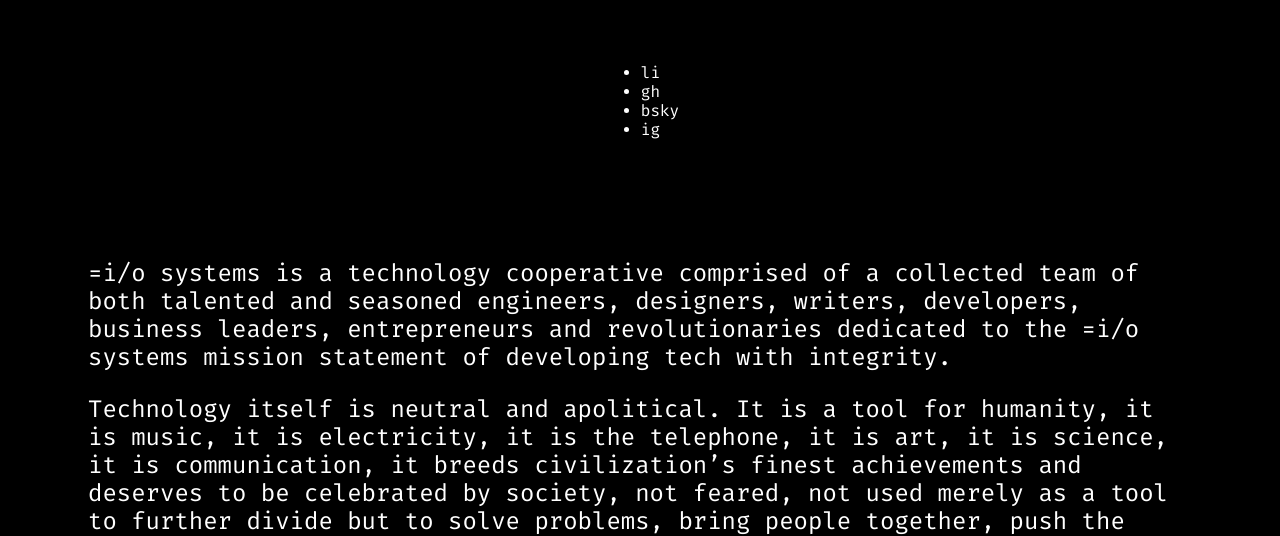
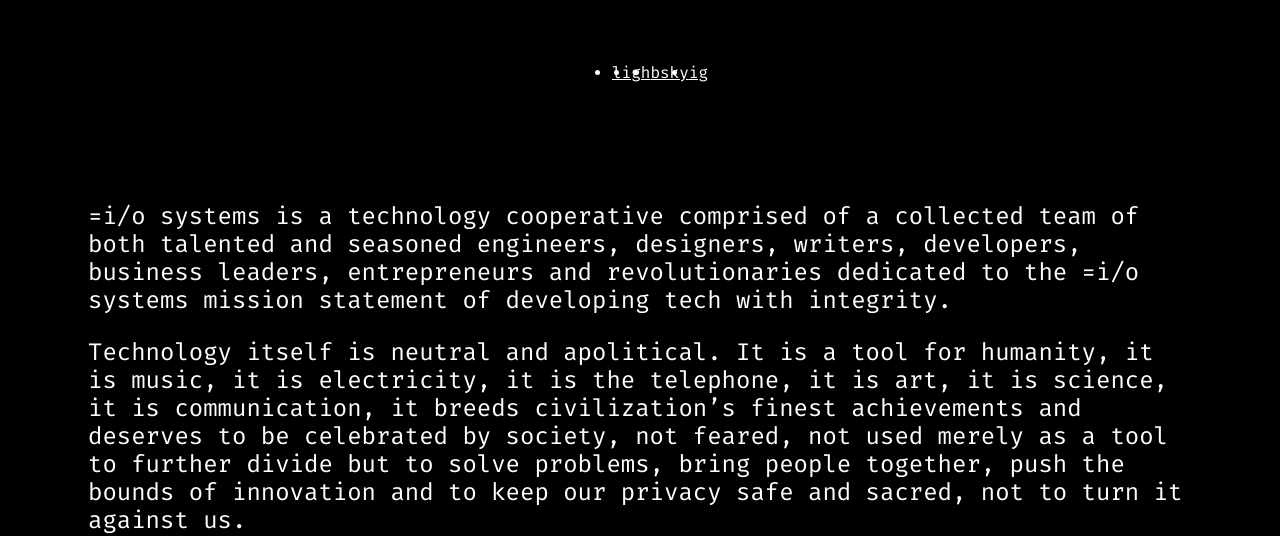
Before and after one commit to equal-io/site, a plain HTML site: page index.html in a window 1280 px wide. Shown: the part 258-794 px from the top of the page. Drawn offline with Linux system fonts and the light colour scheme.

Commit message:
added social links, colors, more css, fixed some divs

```diff
--- a/index.html
+++ b/index.html
@@ -31,23 +31,27 @@
 			</section>
 		</header>
 		<main>
-			<section id="#intro" class="center">
-				<div>
+			<section id="intro" class="center">
 				<ul id="socials">
 					<div>
-							<li class="sm">li</li>
+						<li class="sm"><a href="">li</a></li>
 					</div>
 					<div>
-							<li class="sm">gh</li>
+						<li class="sm"><a href="https://github.com/equal-io">gh</a></li>
 					</div>
 					<div>
-							<li class="sm">bsky</li>
+						<li class="sm">
+							<a href="https://bsky.app/profile/equal-io-systems.bsky.social"
+								>bsky</a
+							>
+						</li>
 					</div>
 					<div>
-							<li class="sm">ig</li>
+						<li class="sm">
+							<a href="https://www.instagram.com/equal.io.systems/">ig</a>
+						</li>
 					</div>
 				</ul>
-				</div>
 			</section>
 			<section id="about">
 				<div id="mission">
--- a/style.css
+++ b/style.css
@@ -42,6 +42,11 @@ h2 {
     font-style: italic;
 }
 
+#socials {
+    display: flex;
+    justify-content: space-evenly;
+}
+
 
 .center {
     display: flex;
```
Lines whose indentation alone changed are shown as unchanged.
